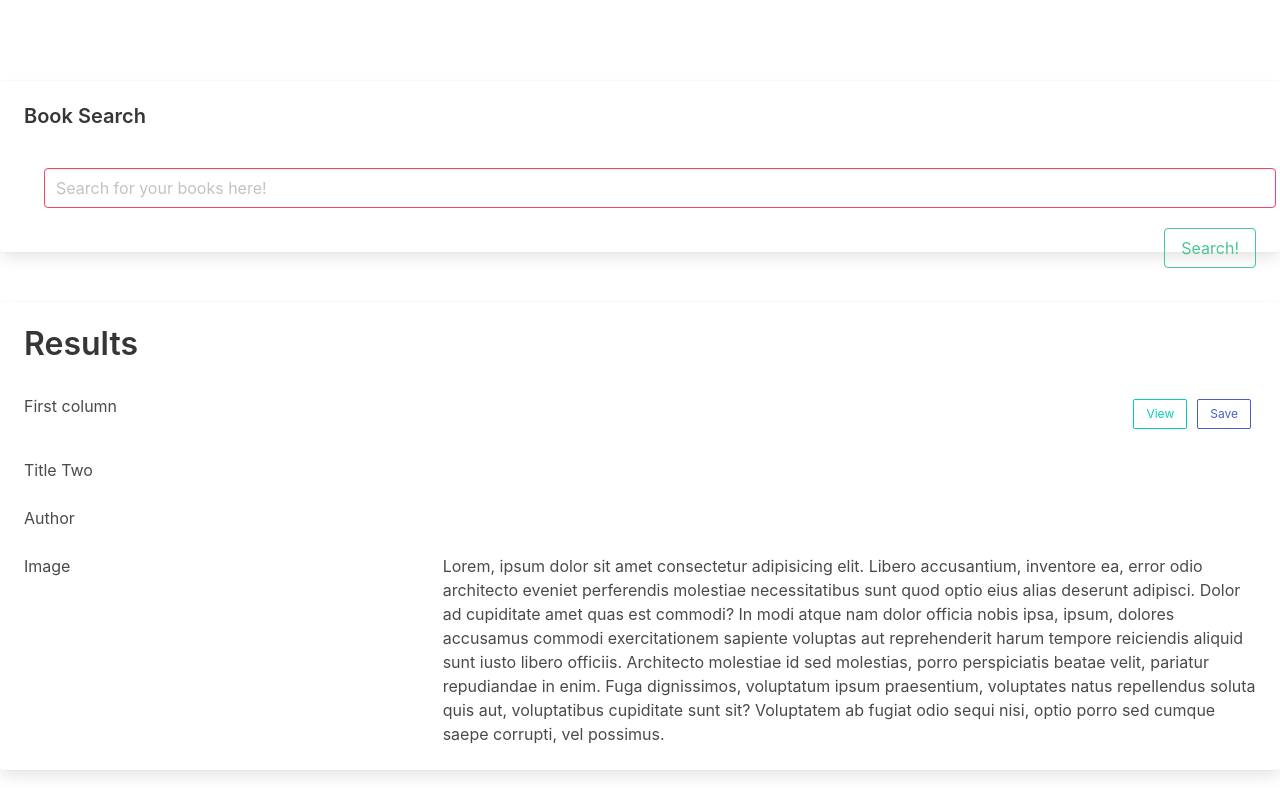
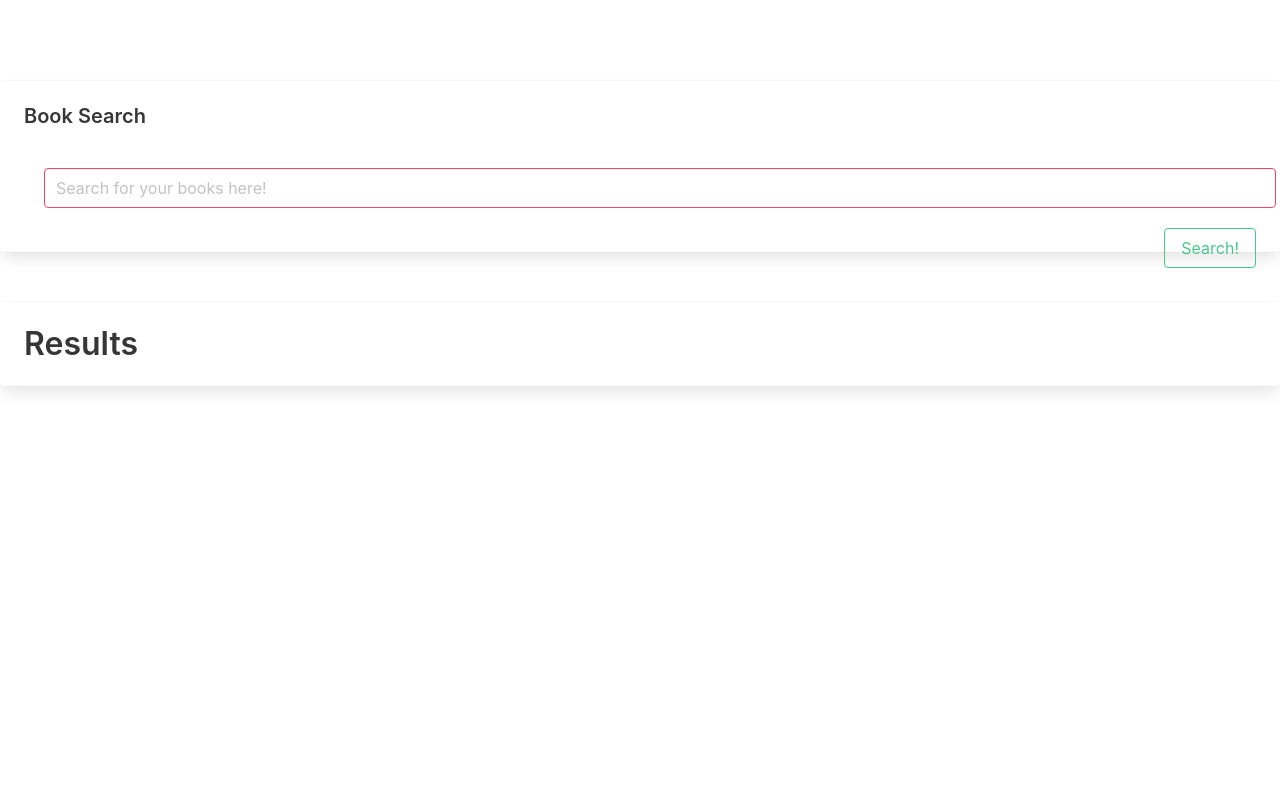
Before and after one commit to johnsondavid1107/craffeeGBooks, a React (Create React App) app in the folder g_books/client/: page /search in a window 1280 px wide. Shown: the part 335-1135 px from the top of the page. After the commit the page ends 800 px from the top, so only its background shows below. Built offline with nearby package versions, Linux system fonts and the light colour scheme.

Commit message:
rendered to page, need to fix grid tomorrow

```diff
--- a/g_books/client/src/components/BookCard.js
+++ b/g_books/client/src/components/BookCard.js
@@ -1,6 +1,8 @@
 import React from "react"
 
-function BookCard() {
+function BookCard(props) {
+    const { title, author, picture, description } = props
+
     const styles = {
         buttonMargin: {
             margin: "5px"
@@ -11,7 +13,7 @@ function BookCard() {
         <div>
             <div className="columns">
                 <div className="column">
-                    First column
+                    {title}
                 </div>
                 <div className="column is-flex is-justify-content-flex-end">
                     <button className="button  is-small is-primary is-outlined" style={styles.buttonMargin}>View</button>
@@ -21,7 +23,7 @@ function BookCard() {
             </div>
             <div className="columns">
                 <div className="column">
-                    Title Two
+                    {author}
                 </div>
 
             </div>
@@ -33,10 +35,10 @@ function BookCard() {
             </div>
             <div className="columns">
                 <div className="column is-one-third">
-                    Image
+                    <img src={picture} alt="thumbnail book pic"></img>
                 </div>
                 <div className="column ">
-                    Lorem, ipsum dolor sit amet consectetur adipisicing elit. Libero accusantium, inventore ea, error odio architecto eveniet perferendis molestiae necessitatibus sunt quod optio eius alias deserunt adipisci. Dolor ad cupiditate amet quas est commodi? In modi atque nam dolor officia nobis ipsa, ipsum, dolores accusamus commodi exercitationem sapiente voluptas aut reprehenderit harum tempore reiciendis aliquid sunt iusto libero officiis. Architecto molestiae id sed molestias, porro perspiciatis beatae velit, pariatur repudiandae in enim. Fuga dignissimos, voluptatum ipsum praesentium, voluptates natus repellendus soluta quis aut, voluptatibus cupiditate sunt sit? Voluptatem ab fugiat odio sequi nisi, optio porro sed cumque saepe corrupti, vel possimus.
+                    {description}
                 </div>
 
             </div>
--- a/g_books/client/src/components/ResultsCard.js
+++ b/g_books/client/src/components/ResultsCard.js
@@ -7,7 +7,7 @@ function ResultsCard(props) {
             marginBottom: "30px"
         }
     }
-    console.log(props)
+    console.log(props.books)
     return (
 
         <div>
@@ -17,7 +17,15 @@ function ResultsCard(props) {
                         <p className="title is-3 is-flex">
                             Results
                     </p>
-                        <BookCard />
+                        {props.books.map((book) => (
+                            <BookCard
+                                title={book.volumeInfo.title}
+                                key={book.id}
+                                author={book.volumeInfo.author}
+                                picture={book.volumeInfo.imageLinks.thumbnail}
+                                description={book.volumeInfo.description}
+                            />
+                        ))}
                     </div>
                 </div>
             </div>
--- a/g_books/client/src/components/SearchField.js
+++ b/g_books/client/src/components/SearchField.js
@@ -57,7 +57,7 @@ function SearchField() {
                     </div>
                 </div>
             </div>
-            <ResultsCard props={booksInfo} />
+            <ResultsCard books={booksInfo} />
         </div>
     )
 
--- a/g_books/client/src/pages/Search.js
+++ b/g_books/client/src/pages/Search.js
@@ -1,6 +1,6 @@
 import React from "react"
 import SeachField from "../components/SearchField"
-import ResultsCard from "../components/ResultsCard"
+
 
 
 
@@ -8,7 +8,6 @@ function Search() {
     return (
         <div>
             <SeachField />
-            {/* <ResultsCard /> */}
         </div>
 
     )
```
